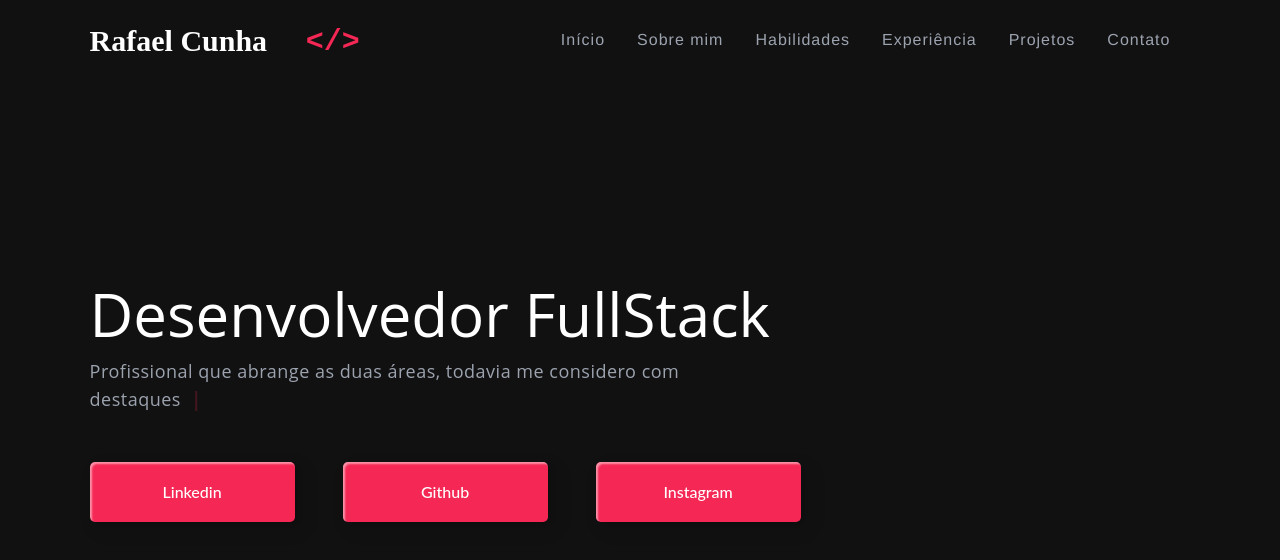
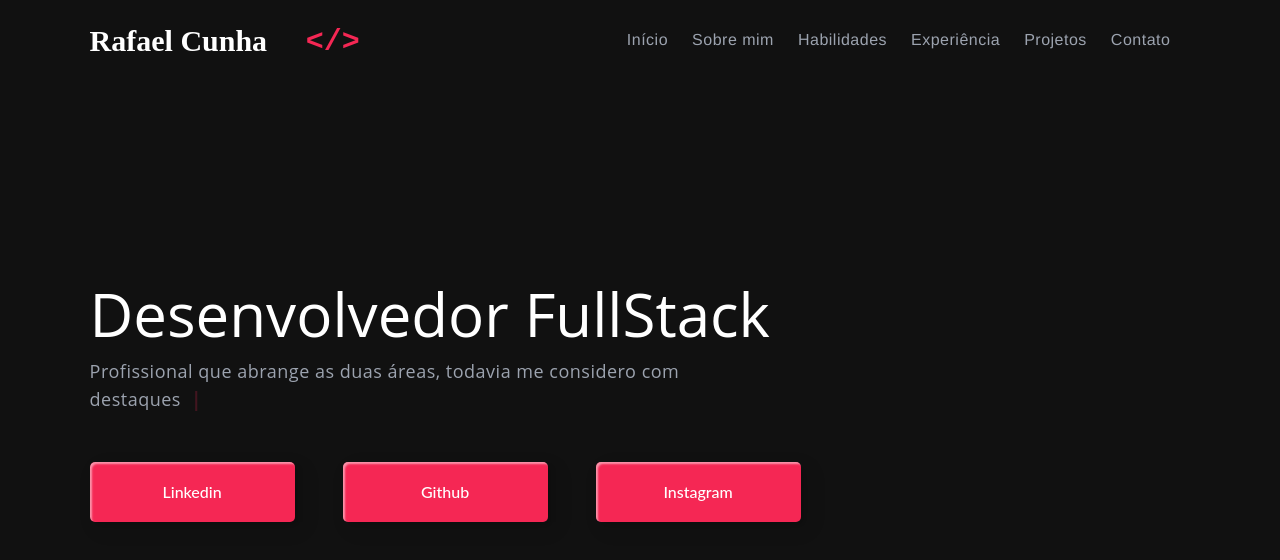
Before and after one commit to dev-rafaelcunha/Portfolio-v2, a React (Create React App) app: page / in a window 1280 px wide. Shown: the top 560 px of the page. Built offline with nearby package versions, Linux system fonts and the light colour scheme.

Commit message:
Resolvido bug de responsividade no Component Nav.

```diff
--- a/src/components/layout/Nav.jsx
+++ b/src/components/layout/Nav.jsx
@@ -12,19 +12,19 @@ function Nav() {
                             <a className={`${[styles.link]} nav-link text-gray-hover shadow-none`} aria-current="page" href="#">Início</a>
                         </li>
                         <li className="nav-item">
-                            <a className={`${[styles.link]} nav-link text-gray-hover ps-4 shadow-none`} aria-current="page" href="#">Sobre mim</a>
+                            <a className={`${[styles.link]} nav-link text-gray-hover ps-3 shadow-none`} aria-current="page" href="#">Sobre mim</a>
                         </li>
                         <li className="nav-item">
-                            <a className={`${[styles.link]} nav-link text-gray-hover ps-4 shadow-none`} href="#">Habilidades</a>
+                            <a className={`${[styles.link]} nav-link text-gray-hover ps-3 shadow-none`} href="#">Habilidades</a>
                         </li>
                         <li className="nav-item">
-                            <a className={`${[styles.link]} nav-link text-gray-hover ps-4 shadow-none`} href="#">Experiência</a>
+                            <a className={`${[styles.link]} nav-link text-gray-hover ps-3 shadow-none`} href="#">Experiência</a>
                         </li>
                         <li className="nav-item">
-                            <a className={`${[styles.link]} nav-link text-gray-hover ps-4 shadow-none`} href="#">Projetos</a>
+                            <a className={`${[styles.link]} nav-link text-gray-hover ps-3 shadow-none`} href="#">Projetos</a>
                         </li>
                         <li className="nav-item">
-                            <a className={`${[styles.link]} nav-link text-gray-hover ps-4 shadow-none`} href="#">Contato</a>
+                            <a className={`${[styles.link]} nav-link text-gray-hover ps-3 shadow-none`} href="#">Contato</a>
                         </li>
                     </ul>
                 </div>
--- a/src/components/layout/Nav.module.css
+++ b/src/components/layout/Nav.module.css
@@ -1,6 +1,6 @@
 .link {
     font-family: 'Franklin Gothic Medium', 'Arial Narrow', Arial, sans-serif;
-    letter-spacing: 1px;
+    letter-spacing: .5px;
     color: #9ca3af;
 }
 
```
